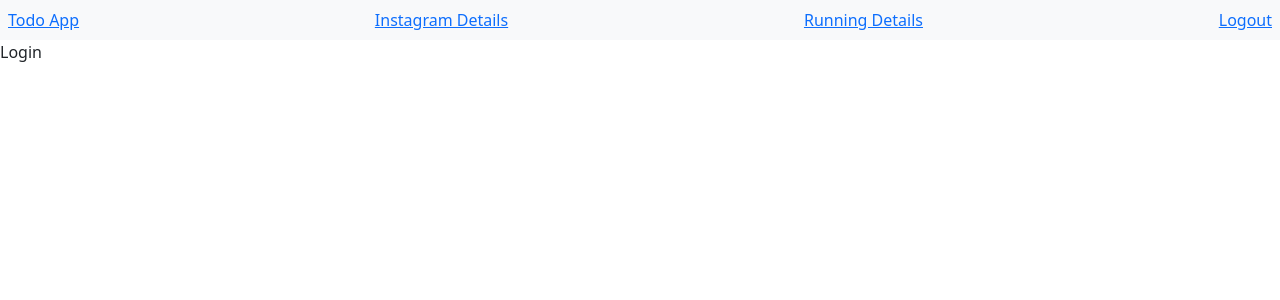
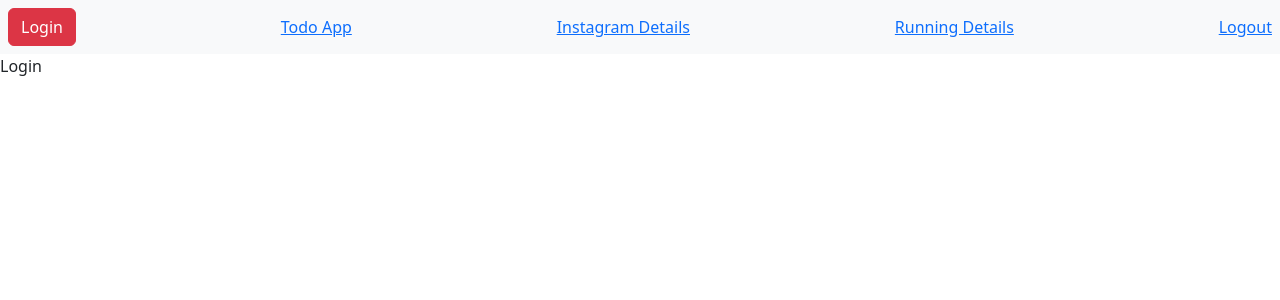
Before and after one commit to yadavhimanshu1811/ReactTypescript, a React (Vite) app: page /login in a window 1280 px wide. Shown: the top 300 px of the page. Built offline with nearby package versions, Linux system fonts and the light colour scheme.

Commit message:
tiny chances

```diff
--- a/src/Components/Navbar.tsx
+++ b/src/Components/Navbar.tsx
@@ -5,6 +5,9 @@ const Navbar = () => {
   return (
     <div style={{ width: "100%" }}>
       <nav className="navbar navbar-expand-lg  bg-light w-100 justify-content-between color-white">
+        <div className="mx-2">
+            <NavLink className={(e)=>  e.isActive ? "btn btn-danger": ""} to="/login">Login</NavLink>
+          </div>
           <div className="mx-2">
             <NavLink className={(e)=>  e.isActive ? "btn btn-danger": ""} to="/todolist">Todo App</NavLink>
           </div>
```
Also changed, not shown: src/App.tsx (+4 -4 lines).
